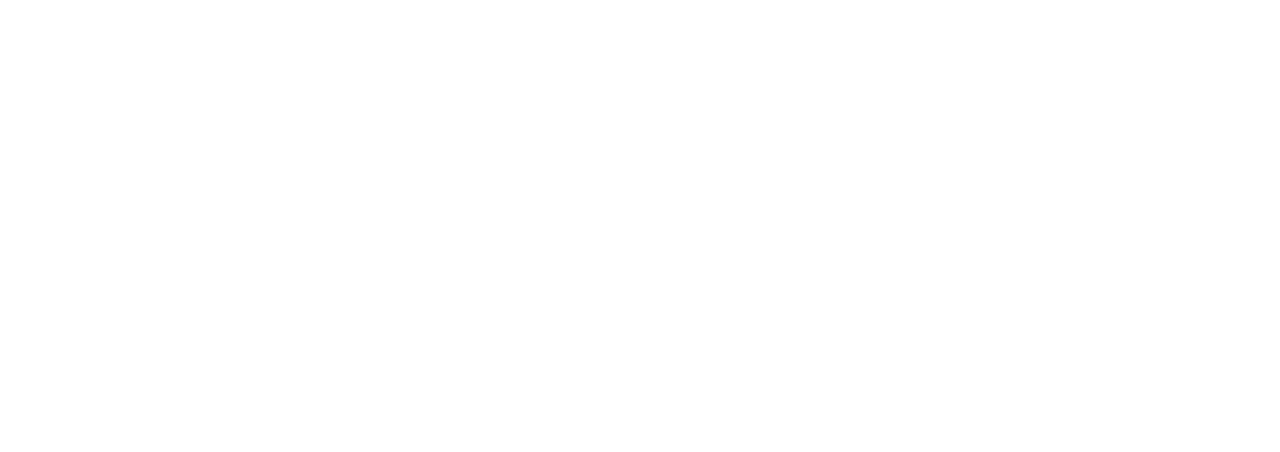
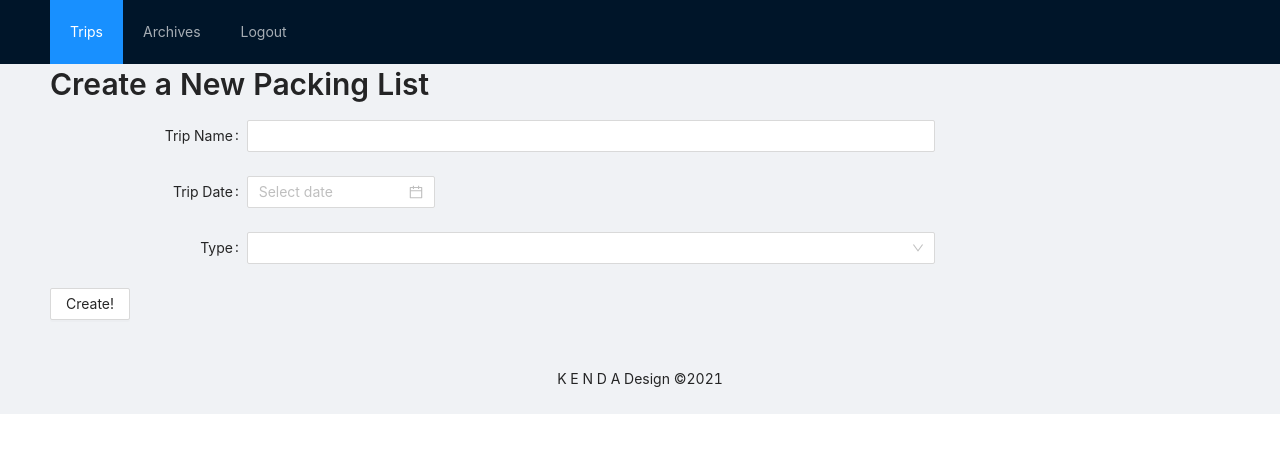
Before and after one commit to KRAY306090/packing-list, a React (Create React App) app: page /newTrip in a window 1280 px wide. Shown: the top 452 px of the page. Built offline with nearby package versions, Linux system fonts and the light colour scheme.

Commit message:
basic form created

```diff
--- a/src/App.js
+++ b/src/App.js
@@ -5,6 +5,7 @@
 import Dashboard from './Pages/Dashboard';
 import SingleTrip from './Pages/SingleTrip';
 import Entry from './Pages/Entry';
+import NewTrip from './Pages/NewTrip';
 
 const App = () => {
   return (
@@ -13,6 +14,7 @@
         <Route exact path='/dashboard' component={Dashboard} />
         <Route exact path='/myTrip' component={SingleTrip} />
         <Route exact path='/' component={Entry} />
+        <Route exact path='/newTrip' component={NewTrip} />
       </Switch>
     </Router>
   );
--- /dev/null
+++ b/src/Pages/NewTrip.js
@@ -0,0 +1,47 @@
+import React from 'react';
+import { Layout, Typography, Form, Input, DatePicker, Button, Select } from 'antd';
+import Navigation from '../components/Navigation';
+
+const { Header, Content, Footer } = Layout;
+const { Title } = Typography;
+
+
+const NewTrip = () => {
+    return (
+        <Layout className="layout">
+            <Header>
+                <Navigation></Navigation>
+            </Header>
+            <Content style={{ padding: '0 50px' }}>
+                <Title level={2}>Create a New Packing List</Title>
+                <Form
+                    labelCol={{ span: 4 }}
+                    wrapperCol={{ span: 14 }}
+                    layout='horizontal'
+                >
+                    <Form.Item label="Trip Name">
+                        <Input />
+                    </Form.Item>
+                    <Form.Item label="Trip Date">
+                        <DatePicker />
+                    </Form.Item>
+                    <Form.Item label="Type">
+                        <Select>
+                            <Select.Option value="business">Business</Select.Option>
+                            <Select.Option value="casual">Casual</Select.Option>
+                            <Select.Option value="special">Special Occasion</Select.Option>
+                            <Select.Option value='camping'>Camping</Select.Option>
+                        </Select>
+                    </Form.Item>
+                    <Form.Item>
+                        <Button>Create!</Button>
+                    </Form.Item>
+
+                </Form>
+            </Content>
+            <Footer style={{ textAlign: 'center' }}>K E N D A Design ©2021</Footer>
+        </Layout>
+    )
+}
+
+export default NewTrip;
--- a/src/components/Login.js
+++ b/src/components/Login.js
@@ -39,7 +39,7 @@
                     <Button type="primary" htmlType="submit" className="login-form-button">
                         Log in
         </Button>
-        Or <a href="">register now!</a>
+        Or <a href="/">register now!</a>
                 </Form.Item>
             </Form>
         );
```
Also changed, not shown: 1 other file (tests, documents, lock files or other folders).
